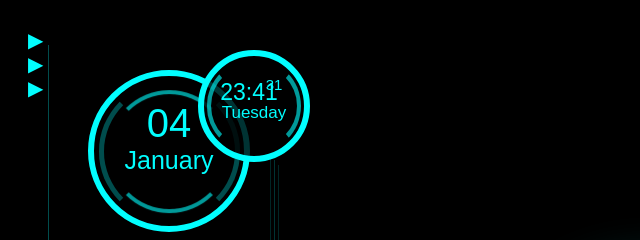
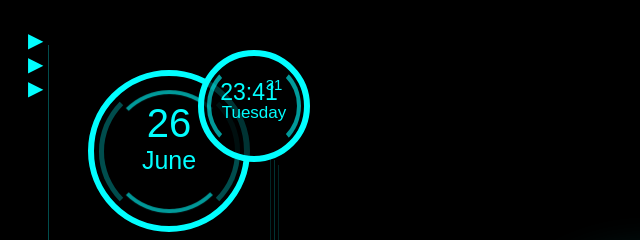
Before and after one commit to AmeliaRobinson/JARVIS, a plain HTML site: page index.html in a window 1280 px wide. Shown: the top 240 px of the page, 0-640 px from the left. Drawn offline with Linux system fonts and the light colour scheme; a web font is replaced by a local one.

Commit message:
Update index.html

```diff
--- a/index.html
+++ b/index.html
@@ -18,8 +18,8 @@
                 <div class="semi_arc_2 e4_1">
                     <div class="counterspin4"></div>
                 </div>
-                <div style="font-size: 40px; margin-top: 25px;">04</div>
-                <div style="font-size: 25px;">January</div>
+                <div style="font-size: 40px; margin-top: 25px;">26</div>
+                <div style="font-size: 25px;">June</div>
             </div>
 
             <div id="time" class="arc e1">
```
